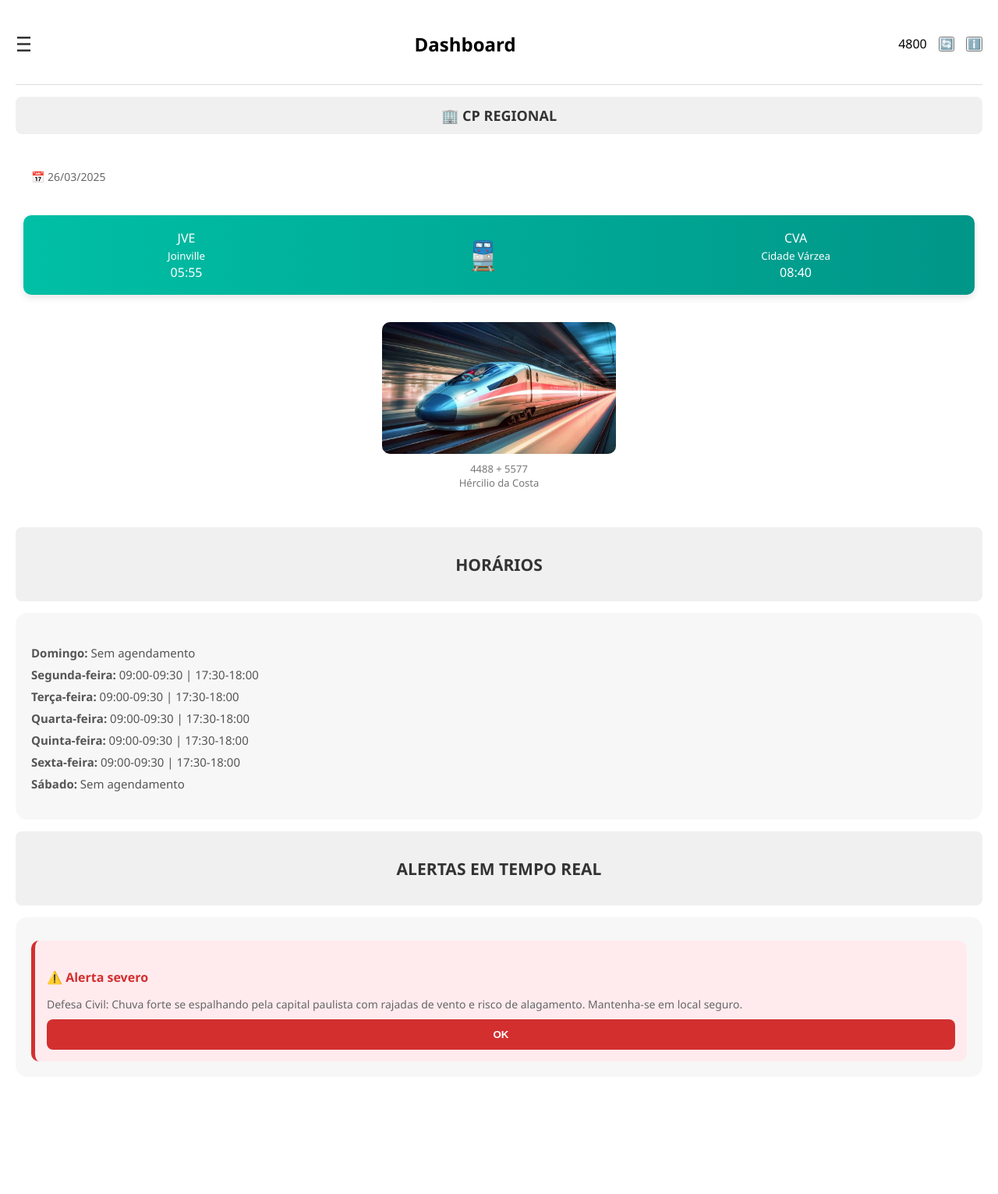
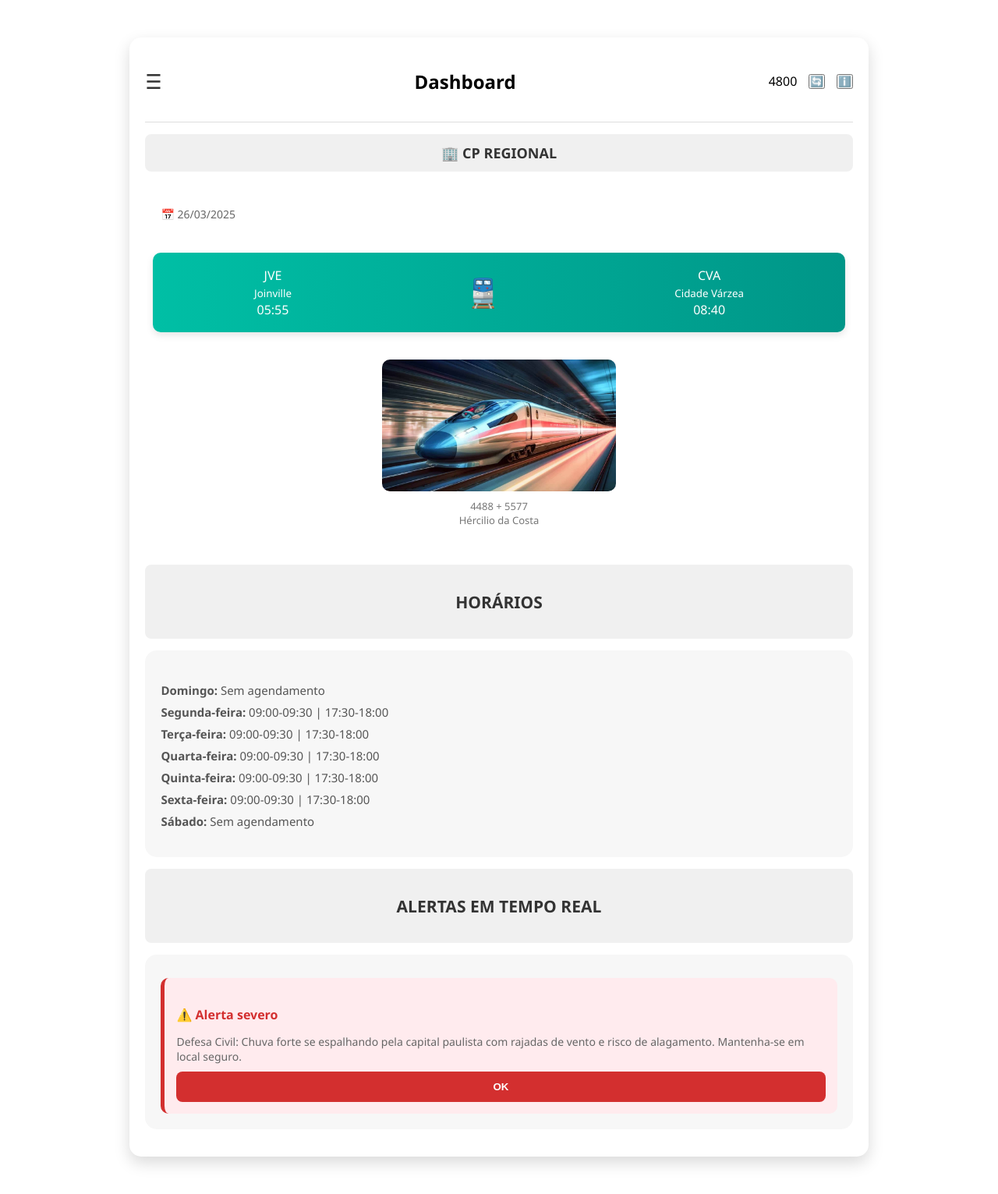
Before and after one commit to Braian-de-Liz/Tchuu-Tchuu, a PHP site: page /Public/pagGeralDashboard.html in a window 1280 px wide. Shown: the whole page at 78% size. Before the commit the page ends 1361 px from the top, so only its background shows below. Run offline with PHP 8.4, Linux system fonts and the light colour scheme.

Commit message:
yuybubugybu

```diff
--- a/Assets/styledash.css
+++ b/Assets/styledash.css
@@ -255,15 +255,16 @@ body {
 
 @media (min-width: 901px) {
     body {
-        display: block;
-        padding: 0;
-        margin: 0;
+        justify-content: center;
+        align-items: start;
+        display: flex;
+        padding: 40px;
     }
 
     .container {
-        width: 100%;
-        max-width: none;
-        border-radius: 0;
-        box-shadow: none;
+        width: 80%;
+        max-width: 1200px;
+        border-radius: 15px;
+        box-shadow: 0 8px 20px rgba(0, 0, 0, 0.15);
     }
 }
```
